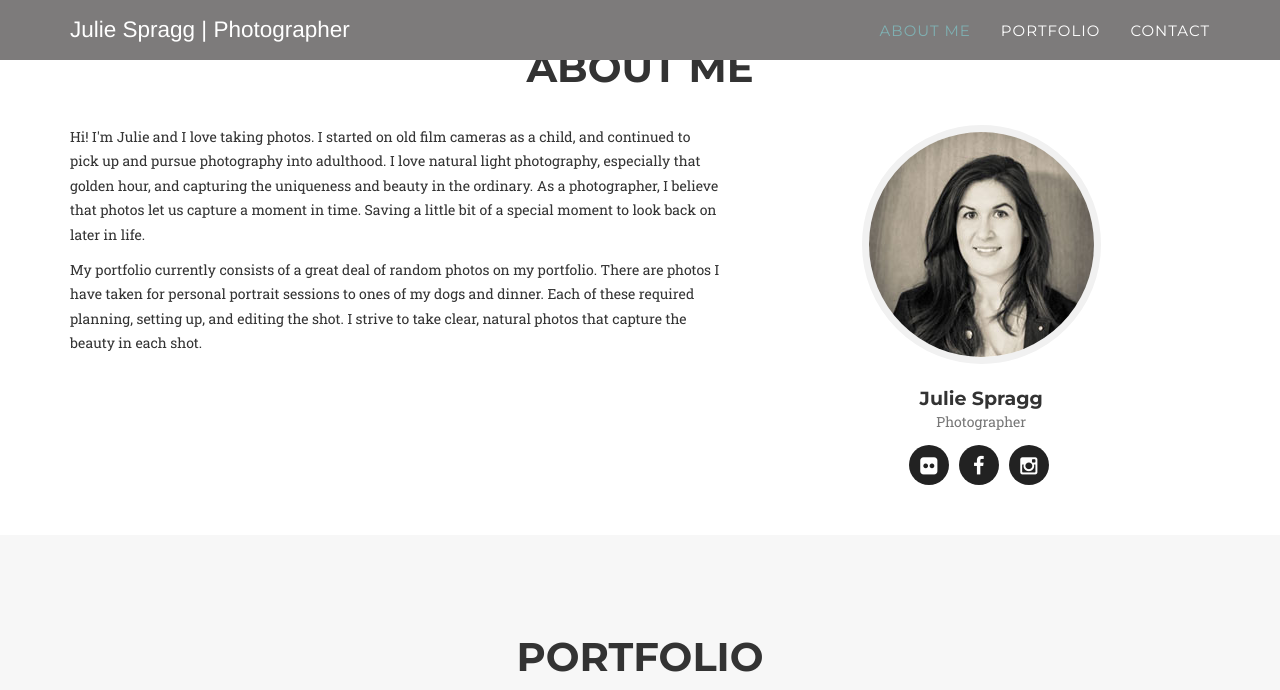
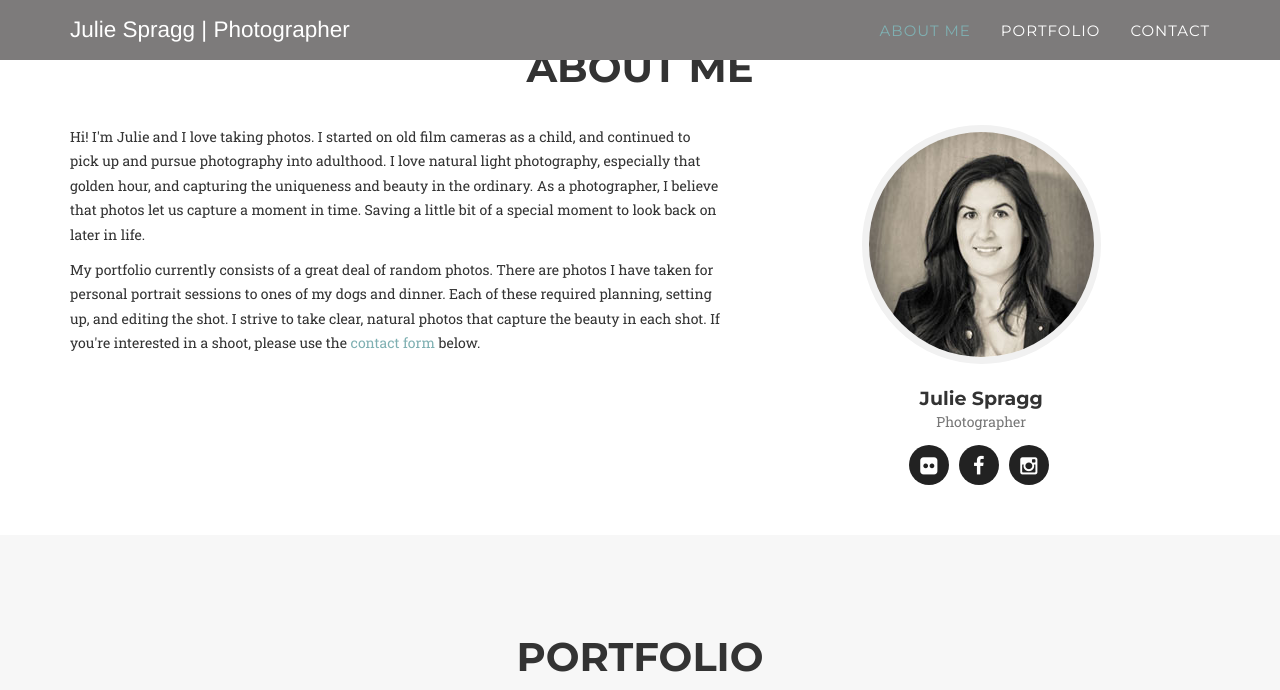
Before and after one commit to juliemspragg/juliespragg.com, a Jekyll site: the page built from photos/index.html, in a window 1280 px wide and 900 px high, scrolled down 812 px, cut to the strip 0-690 px from the top of the window. Built offline with Jekyll 4.4.1, drawn with Linux system fonts in a browser that asks for light colours; some web fonts are replaced.

Commit message:
Grammar edits to about me

```diff
--- a/_includes/photo_about.html
+++ b/_includes/photo_about.html
@@ -14,7 +14,7 @@
 
             	<div class="col-md-7 hidden-xs">
             	<p>Hi! I'm Julie and I love taking photos. I started on old film cameras as a child, and continued to pick up and pursue photography into adulthood. I love natural light photography, especially that golden hour, and capturing the uniqueness and beauty in the ordinary. As a photographer, I believe that photos let us capture a moment in time. Saving a little bit of a special moment to look back on later in life.</p>
-				<p>My portfolio currently consists of a great deal of random photos on my portfolio. There are photos I have taken for personal portrait sessions to ones of my dogs and dinner. Each of these required planning, setting up, and editing the shot. I strive to take clear, natural photos that capture the beauty in each shot.</p>
+				<p>My portfolio currently consists of a great deal of random photos. There are photos I have taken for personal portrait sessions to ones of my dogs and dinner. Each of these required planning, setting up, and editing the shot. I strive to take clear, natural photos that capture the beauty in each shot. If you're interested in a shoot, please use the <a class="page-scroll" href="#contact">contact form</a> below.</p>
             	</div>
             	<div class="col-md-1"></div>
                 {% for member in site.people1 %}
```
